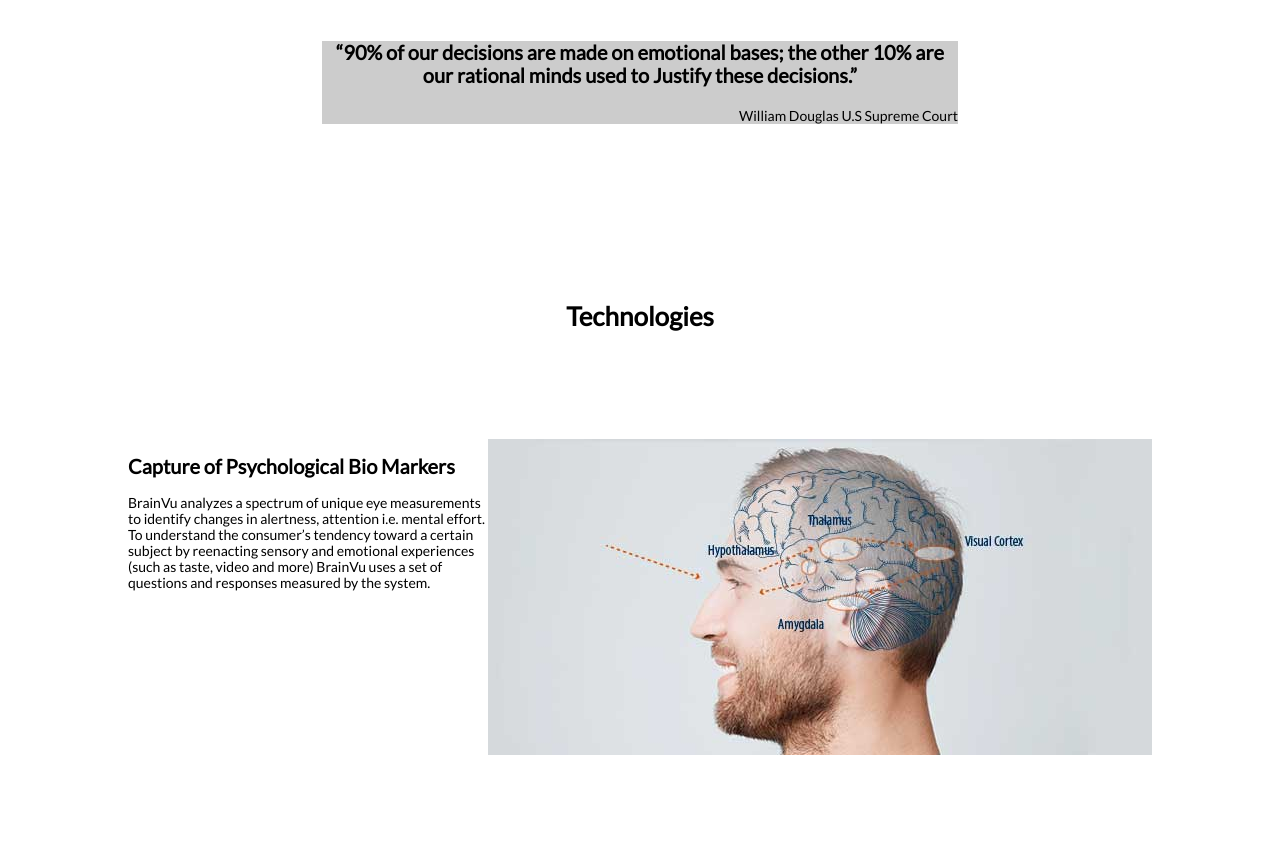
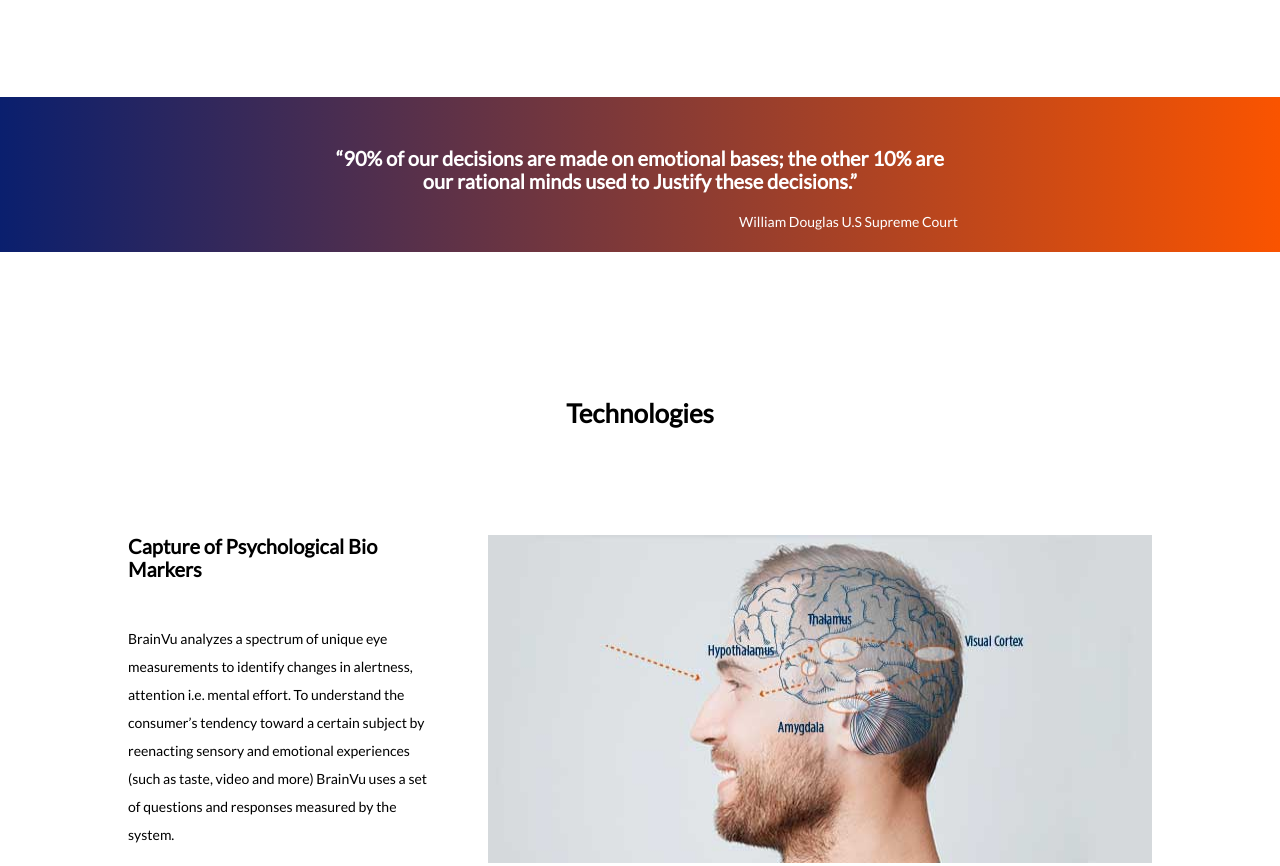
Before and after one commit to alexhamenko/test-task5, a website with bundled scripts: page index.html in a window 1280 px wide. Shown: the part 685-1551 px from the top of the page. Built offline with nearby package versions, Linux system fonts and the light colour scheme.

Commit message:
add gradient bacgraund and fix some style issues

```diff
--- a/index.html
+++ b/index.html
@@ -38,8 +38,10 @@
             </div>
         </section>
         <section class="cite">
-            <h2>“90% of our decisions are made on emotional bases; the other 10% are our rational minds used to Justify these decisions.”</h2>
-            <p>William Douglas U.S Supreme Court</p>
+            <div class="cite-wrapper">
+                <h2>“90% of our decisions are made on emotional bases; the other 10% are our rational minds used to Justify these decisions.”</h2>
+                <p>William Douglas U.S Supreme Court</p>
+            </div>
         </section>
         <section class="articles-container">
             <h1>Technologies</h1>
--- a/src/css/main.css
+++ b/src/css/main.css
@@ -52,21 +52,29 @@ main .slider-container .slider p{
     text-align: center;
 }
 main .cite{
+    background: linear-gradient(to right, #0a1f6e, #fa5400);
+    width: 100vw;
+    position: relative;
+    margin-left: -50vw;
+    height: 100px;
+    margin-top: 100px;
+    left: 50%;
+    height: 155px;
+}
+main .cite .cite-wrapper{
+    padding-top: 34px;
     width: 636px;
     margin: 0 auto;
-    background-color: #ccc;
-    background-image: -ms-linear-gradient( 0deg, rgb(10,31,109) 0%, rgb(11,32,109) 32%, rgb(250,86,2) 73%, rgb(250,84,0) 100%);
+    color: #fff;
 }
-main .cite h2{
+main .cite .cite-wrapper h2{
     text-align: center;
     font-size: 20px;
-    margin-top: 44px;
     margin-bottom: 21px;
 }
-main .cite p{
+main .cite .cite-wrapper p{
     text-align: right;
     font-size: 14px;
-    margin-bottom: 31px;
 }
 main .articles-container {
     display: flex;
@@ -85,7 +93,19 @@ main .articles-container .article {
 }
 main .articles-container .article .text-container h2{
     font-size: 20px;
+    margin: 0;
+    margin-bottom: 44px;
 }
 main .articles-container .article .text-container p{
     font-size: 14px;
+    line-height: 2;
 }
+main .articles-container .article1 .text-container{
+    margin-right: 50px;
+}
+main .articles-container .article2 .text-container{
+    margin-left: 50px;
+}
+main .articles-container .article3 .text-container{
+    margin-right: 50px;
+}
```
Also changed, not shown: build/css/style.css.
